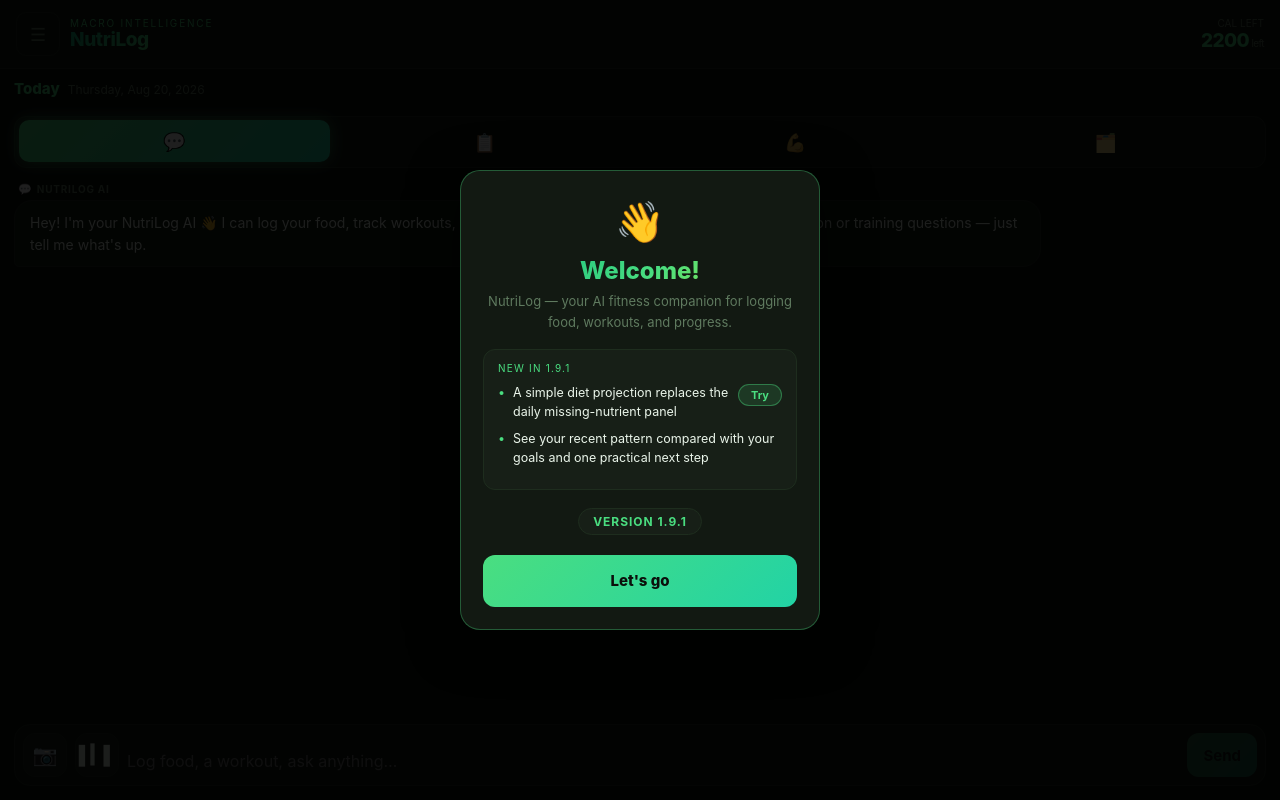
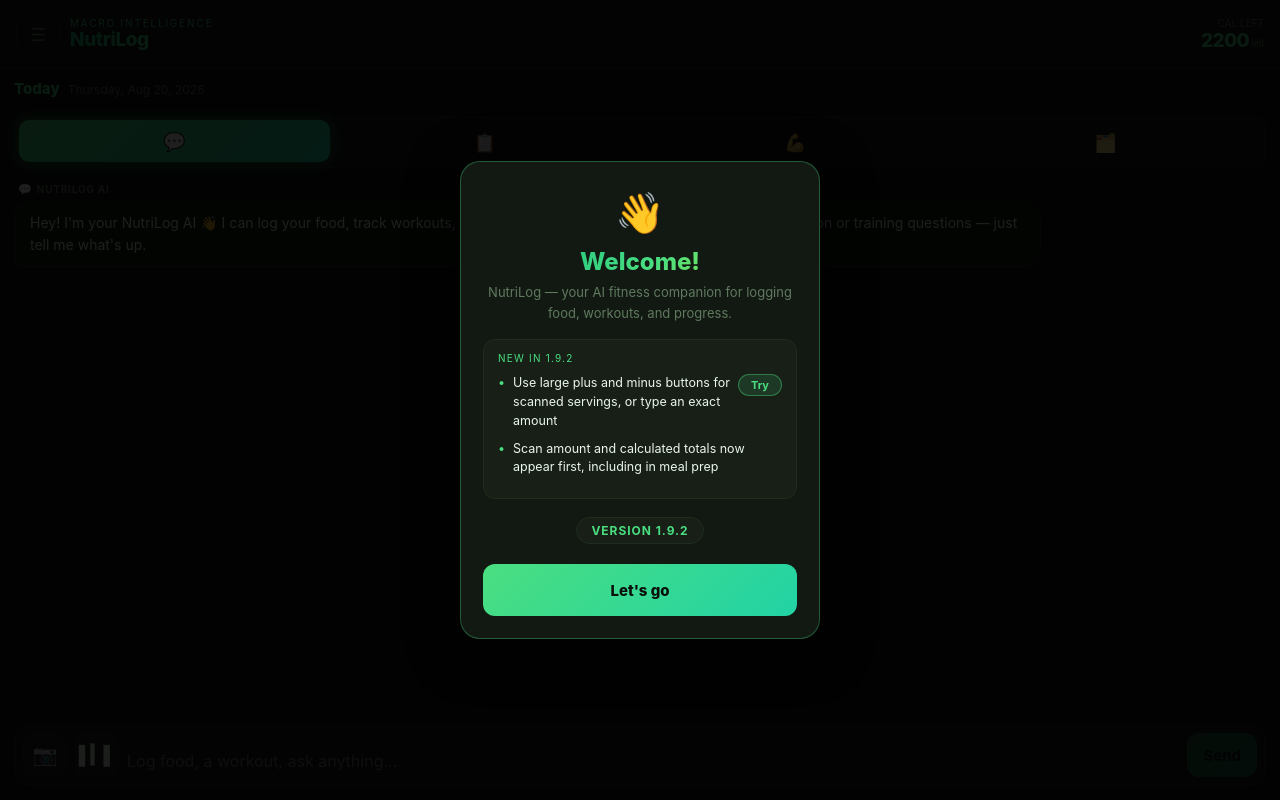
Before and after one commit to brayden20149-create/nutrilog-app, a React (Vite) app: page / in a window 1280 px wide. Built offline with nearby package versions, Linux system fonts and the light colour scheme.

Commit message:
Restore scan serving plus/minus controls and prioritize amounts; release 1.9.2

```diff
--- a/package.json
+++ b/package.json
@@ -1,7 +1,7 @@
 {
   "name": "nutrilog-app",
   "private": true,
-  "version": "1.9.1",
+  "version": "1.9.2",
   "type": "module",
   "scripts": {
     "test": "node --test",
--- a/src/helpers.jsx
+++ b/src/helpers.jsx
@@ -3,9 +3,13 @@
 import { useState, useEffect, useRef } from "react";
 
 
-export const APP_VERSION = "1.9.1";
+export const APP_VERSION = "1.9.2";
 
 export const CHANGELOG = [
+  { version:"1.9.2", date:"Sep 14, 2026", notes:[
+    { text:"Use large plus and minus buttons for scanned servings, or type an exact amount", action:"scan" },
+    { text:"Scan amount and calculated totals now appear first, including in meal prep" },
+  ]},
   { version:"1.9.1", date:"Sep 13, 2026", notes:[
     { text:"A simple diet projection replaces the daily missing-nutrient panel", action:"log" },
     { text:"See your recent pattern compared with your goals and one practical next step" },
@@ -1845,6 +1849,17 @@
     <div role="dialog" aria-modal="true" aria-label={isPrep ? "Scanned ingredient" : "Scanned food"} onClick={e=>e.stopPropagation()} style={{boxSizing:"border-box",background:T.surface,color:T.text,border:`1px solid ${T.border}`,borderRadius:18,padding:20,maxWidth:380,width:"100%",maxHeight:"86vh",overflowY:"auto"}}>
       <h2 style={{fontSize:20,margin:"0 0 12px"}}>{isPrep ? "Scanned ingredient" : "Scanned food"}</h2>
       <p style={{fontSize:14,color:T.muted}}>Nutrition for one base serving{initial?.basis ? ` (${initial.basis})` : ""}. Check these values against the label.</p>
+      <div style={{marginBottom:12}}>
+        <label htmlFor="scan-amount" style={label}>{isPrep ? "Amount used in whole batch" : "Amount eaten"}</label>
+        <div style={{display:"grid",gridTemplateColumns:"52px minmax(0,1fr) 52px",gap:10}}>
+          <button type="button" aria-label={unit === "g" ? "Decrease grams" : "Decrease servings"} disabled={!(Number(amount)>0)} onClick={()=>setAmount(current=>String(Math.max(0,Number((Number(current)-1).toFixed(3)))))} style={{...field,minHeight:52,fontSize:26,padding:0,touchAction:"manipulation",cursor:"pointer",opacity:Number(amount)>0?1:0.4}}>−</button>
+          <input id="scan-amount" style={{...field,minHeight:52,textAlign:"center",fontSize:22,fontWeight:700}} type="number" min="0" step="any" inputMode="decimal" value={amount} onChange={e=>setAmount(e.target.value)}/>
+          <button type="button" aria-label={unit === "g" ? "Increase grams" : "Increase servings"} onClick={()=>setAmount(current=>String(Number(((Number.isFinite(Number(current)) ? Math.max(0,Number(current)) : 0)+1).toFixed(3))))} style={{...field,minHeight:52,fontSize:26,padding:0,background:T.accent,color:T.bg,touchAction:"manipulation",cursor:"pointer"}}>+</button>
+        </div>
+      </div>
+      <label style={label}>Measure in<select style={field} value={unit} onChange={e=>setUnit(e.target.value)}><option value="servings">Base servings</option><option value="g">Grams</option></select></label>
+      {unit === "g" && !(Number(d.basisGrams)>0) && <p style={{fontSize:14,color:T.cal}}>Enter the grams in one base serving to calculate by weight.</p>}
+      <div aria-live="polite" style={{padding:12,background:T.bg,borderRadius:10,marginBottom:16,fontSize:14}}>{total ? `${Math.round(total.calories)} kcal · ${total.protein.toFixed(1)} g protein · ${total.carbs.toFixed(1)} g carbs · ${total.fat.toFixed(1)} g fat` : "Complete the nutrition and amount to see your total."}</div>
       {initial && initial.nutritionVersion !== 2 && <p role="status" style={{fontSize:14,color:T.cal}}>Previously saved barcode: re-enter one serving from the label. Older saved values may include multiple servings.</p>}
       {MACROS.some(k=>d[k]==="") && <p role="status" style={{fontSize:14,color:T.cal}}>Some nutrition values are missing. Enter them from the label, including any zeros.</p>}
       <DietFields value={d} onChange={set}/>
@@ -1853,10 +1868,6 @@
       <div style={{display:"grid",gridTemplateColumns:"1fr 1fr",gap:10}}>{MACROS.map(k=><label key={k} style={label}>{k === "calories" ? "Calories (kcal)" : `${k[0].toUpperCase()+k.slice(1)} (g)`}<input style={field} type="number" min="0" step="any" inputMode="decimal" value={d[k]} onChange={e=>set(k,e.target.value)}/></label>)}</div>
       {isPrep && <p style={{fontSize:14,marginBottom:12}}>Enter the total amount used in the whole batch. For pasta and rice, use the dry weight when the label is for the dry product.</p>}
       {notFound && <p style={{fontSize:14,color:T.cal,marginBottom:12}}>Barcode not found. Enter the label values once to remember this ingredient.</p>}
-      <label style={label}>{isPrep ? "Amount used in whole batch" : "Amount eaten"}<input style={field} type="number" min="0.001" step="any" inputMode="decimal" value={amount} onChange={e=>setAmount(e.target.value)}/></label>
-      <label style={label}>Measure in<select style={field} value={unit} onChange={e=>setUnit(e.target.value)}><option value="servings">Base servings</option><option value="g">Grams</option></select></label>
-      {unit === "g" && !(Number(d.basisGrams)>0) && <p style={{fontSize:14,color:T.cal}}>Enter the grams in one base serving to calculate by weight.</p>}
-      <div aria-live="polite" style={{padding:12,background:T.bg,borderRadius:10,marginBottom:16,fontSize:14}}>{total ? `${Math.round(total.calories)} kcal · ${total.protein.toFixed(1)} g protein · ${total.carbs.toFixed(1)} g carbs · ${total.fat.toFixed(1)} g fat` : "Complete the nutrition and amount to see your total."}</div>
       <div style={{display:"flex",gap:10}}><button onClick={onClose} style={{...field,cursor:"pointer"}}>Cancel</button><button disabled={!valid} onClick={submit} style={{...field,background:T.accent,color:T.bg,opacity:valid?1:0.4,cursor:"pointer"}}>{isPrep ? "Add to prep" : "Log food"}</button></div>
     </div>
   </div>;
```
